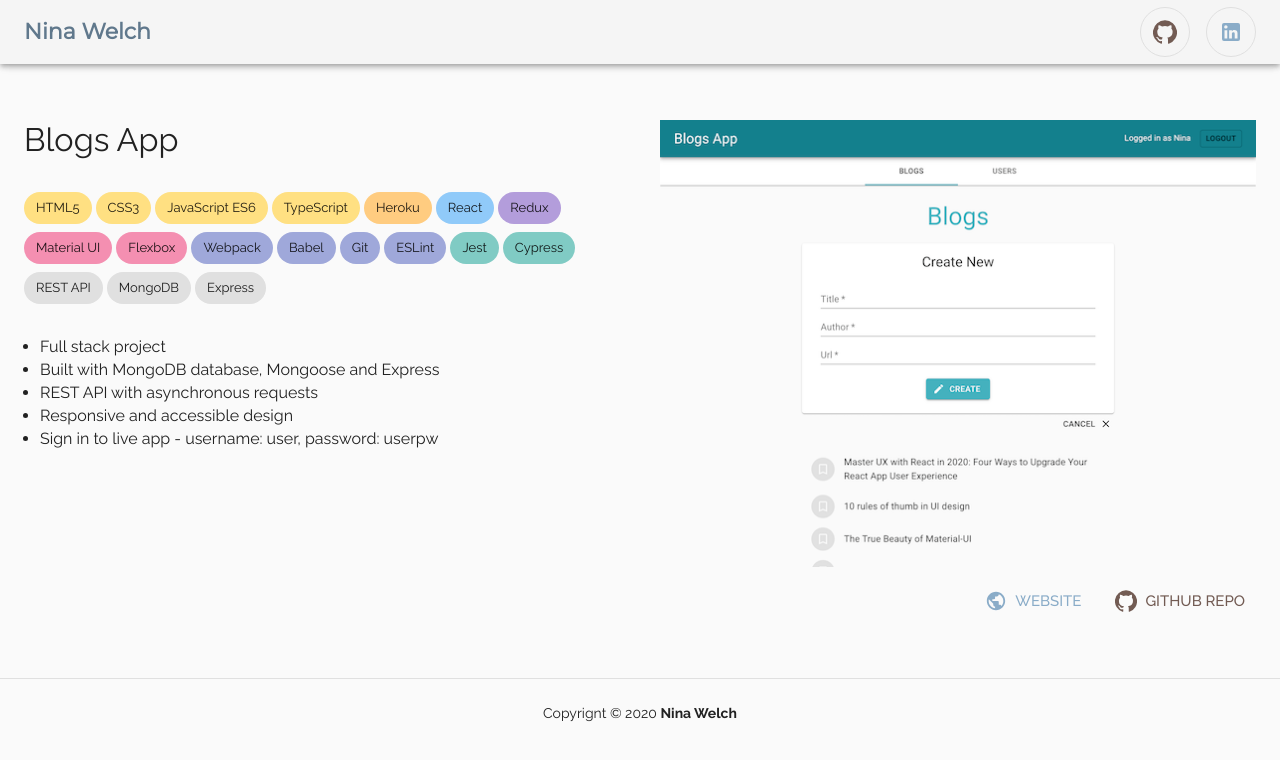
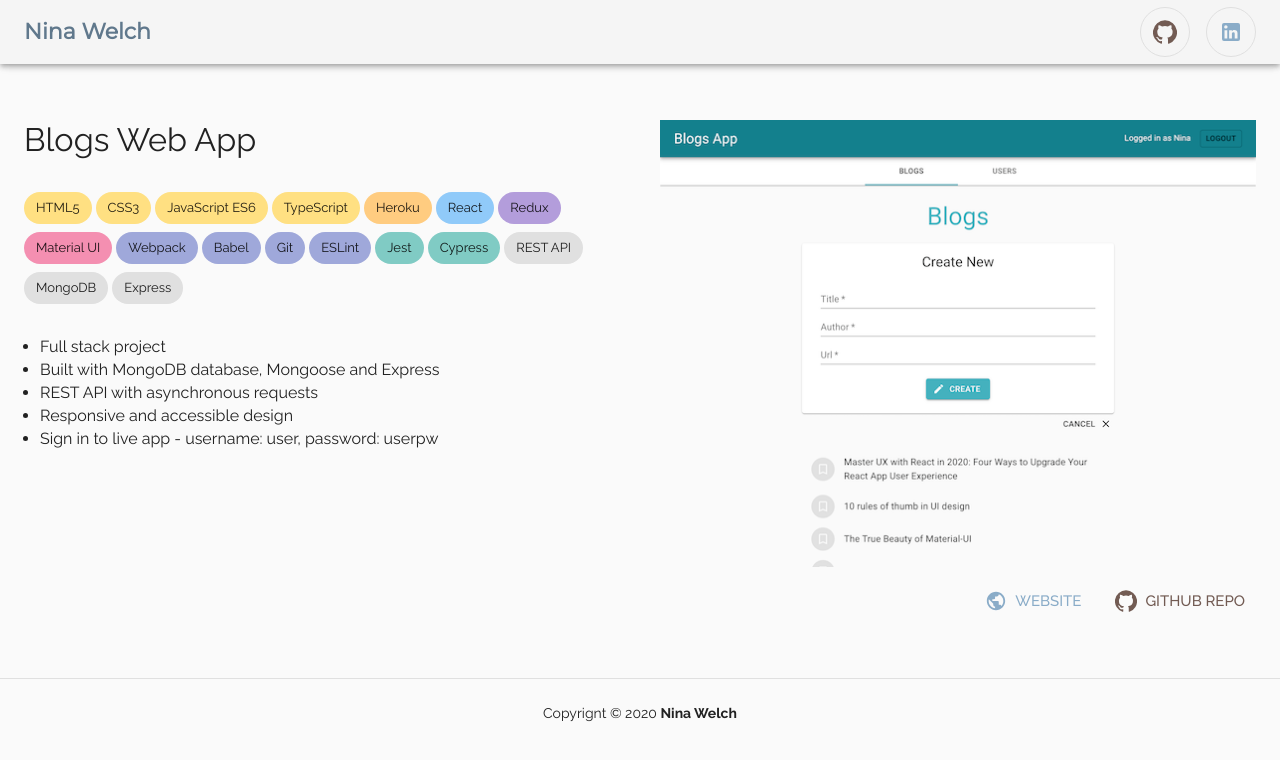
Before and after one commit to NinaKWelch/app, a React (Create React App) app: page /projects/1 in a window 1280 px wide. Shown: the top 760 px of the page. Built offline with nearby package versions, Linux system fonts and the light colour scheme.

Commit message:
update content

```diff
--- a/src/components/Hero.js
+++ b/src/components/Hero.js
@@ -1,11 +1,6 @@
 import React from 'react'
 import { makeStyles } from '@material-ui/core/styles'
 import { Container, Box } from '@material-ui/core'
-// import umbrellas from '../media/umbrellas.jpg'
-// import smUmbrellas from '../media/umbrellas_sm.jpg'
-
-// const imageUrl =
-// window.innerWidth >= 500 ? `url(${umbrellas})` : `url(${smUmbrellas})`
 
 const imageUrl =
   window.innerWidth >= 500
--- a/src/components/Project.js
+++ b/src/components/Project.js
@@ -52,12 +52,7 @@
               <Hidden mdUp>
                 <Grid item>
                   <Box maxWidth="100%" clone>
-                    <img
-                      rel="preload"
-                      src={imageUrl}
-                      alt={project.imagetitle}
-                      as="image"
-                    />
+                    <img src={imageUrl} alt={project.imagetitle} />
                   </Box>
                 </Grid>
               </Hidden>
@@ -78,12 +73,7 @@
           <Hidden smDown>
             <Grid item md={6}>
               <Box maxWidth="100%" clone>
-                <img
-                  rel="preload"
-                  src={imageUrl}
-                  alt={project.imagetitle}
-                  as="image"
-                />
+                <img src={imageUrl} alt={project.imagetitle} />
               </Box>
             </Grid>
           </Hidden>
--- a/src/services/projects.js
+++ b/src/services/projects.js
@@ -45,7 +45,7 @@
     image: img7,
     thumbnail: img7sm,
     imagetitle: 'Bloglist preview',
-    title: 'Blogs App',
+    title: 'Blogs Web App',
     description: 'Share your favorite blogs',
     demo: 'https://vast-wave-20661.herokuapp.com',
     repo: 'https://github.com/NinaKWelch/ninas-bloglist',
@@ -54,7 +54,7 @@
       application: ['Heroku'],
       frameworks: ['React'],
       libraries: ['Redux'],
-      markup: ['Material UI', 'Flexbox'],
+      markup: ['Material UI'],
       validators: [],
       tools: ['Webpack', 'Babel', 'Git', 'ESLint'],
       testing: ['Jest', 'Cypress'],
@@ -76,7 +76,7 @@
     image: img1,
     thumbnail: img1sm,
     imagetitle: 'Restaurant app preview',
-    title: 'Restaurant App',
+    title: 'Restaurant Web App',
     description: 'Search by location and cuisine',
     demo: 'https://ninakwelch.github.io/ninas-restaurant-app/',
     repo: 'https://github.com/NinaKWelch/ninas-restaurant-app',
@@ -134,24 +134,17 @@
     image: img6,
     thumbnail: img6sm,
     imagetitle: 'My reads app preview',
-    title: 'My Reads App',
+    title: 'My Reads Web App',
     description: 'Seach and select books',
     demo: 'https://ninas-myreads-app.herokuapp.com/',
     repo: 'https://github.com/NinaKWelch/ninas-myreads-app',
     skills: {
-      languages: ['HTML5', 'CSS3', 'JavaScript ES6', 'TypeScript'],
+      languages: ['HTML5', 'CSS3', 'JavaScript ES6'],
       frameworks: ['React'],
       libraries: ['Redux'],
       application: ['Progressive Web App', 'Heroku'],
       markup: ['Styled Components', 'Responsive', 'Accessible', 'Flexbox'],
-      tools: [
-        'Webpack',
-        'Babel',
-        'ESLint',
-        'Prettier',
-        'Git',
-        'Service Worker'
-      ],
+      tools: ['ESLint', 'Prettier', 'Git', 'Service Worker'],
       api: ['Google Books API']
     },
     info: [
@@ -178,14 +171,7 @@
       frameworks: ['React'],
       application: ['Progressive Web App'],
       markup: ['Responsive', 'Accessible', 'Flexbox'],
-      tools: [
-        'Webpack',
-        'Babel',
-        'ESlint',
-        'Prettier',
-        'Git',
-        'Service Worker'
-      ],
+      tools: ['ESlint', 'Prettier', 'Git', 'Service Worker'],
       api: ['Foursquare API', 'Google Maps API'],
       testing: ['Jest']
     },
```
